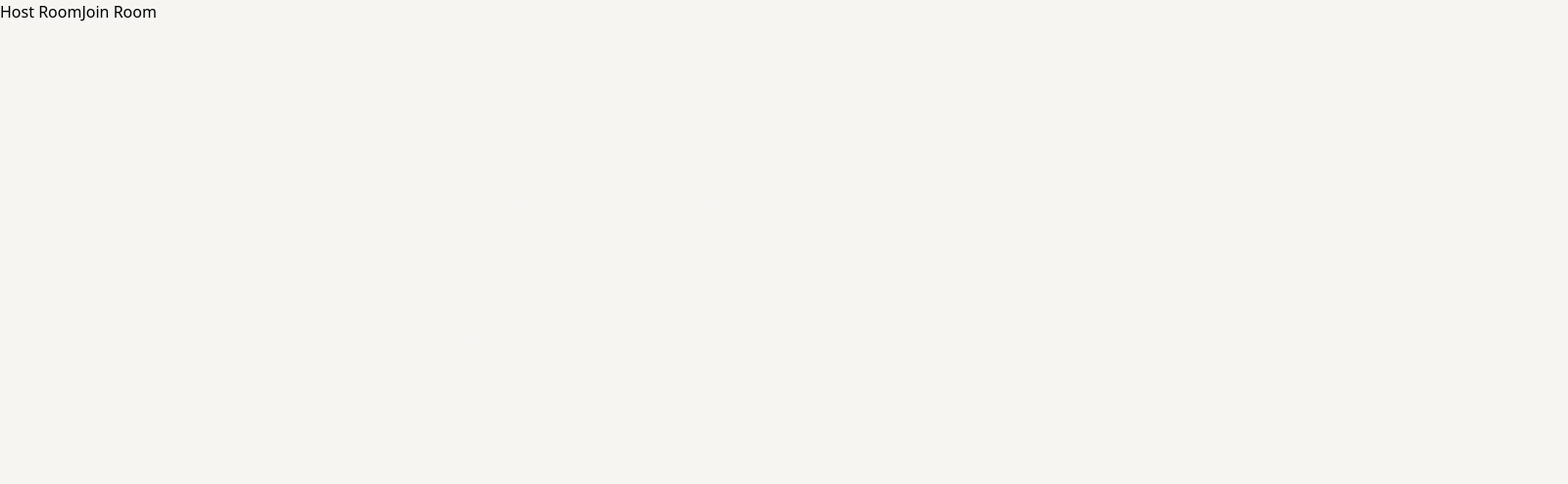
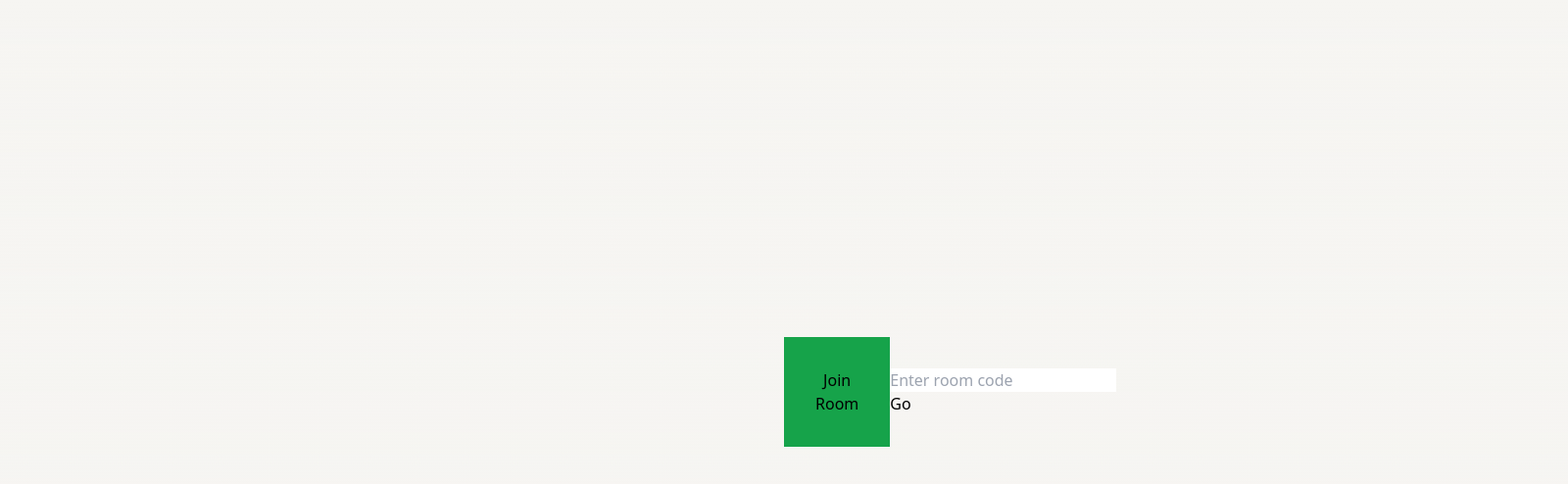
Before and after one commit to Neethesh26/WorkCo, a Next.js app in the folder workco/: page / in a window 1280 px wide. Both pictures are taken after a click on the button "Join Room". Shown: the top 494 px of the page at 98% size, 1600 px wide, since content can reach past the window. Built offline with nearby package versions, Linux system fonts and the light colour scheme; no server answers.

Commit message:
added client_redirect

```diff
--- a/workco/package.json
+++ b/workco/package.json
@@ -14,7 +14,8 @@
     "nookies": "^2.5.2",
     "react": "^18",
     "react-dom": "^18",
-    "react-firebase-hooks": "^5.1.1"
+    "react-firebase-hooks": "^5.1.1",
+    "react-router-dom": "^6.22.3"
   },
   "devDependencies": {
     "@ashthornton/asscroll": "^2.0.7",
--- /dev/null
+++ b/workco/src/app/actions/redirect.js
@@ -0,0 +1,7 @@
+'use server'
+
+import { redirect } from "next/navigation";
+
+export async function navigate(data) {
+    redirect(data)
+}
--- a/workco/src/app/components/HomePage.js
+++ b/workco/src/app/components/HomePage.js
@@ -1,8 +1,35 @@
+'use client'
+
+import { navigate } from "@/app/actions/redirect";
+import { useState } from "react";
+
 export default function HomePage() {
+    const hostBtnClick = () => {
+        const uuid = 1;
+        navigate(`/room/${uuid}`);
+    };
+
+    const [joinClicked, setJoinClicked] = useState(false);
+    const joinBtnClick = () => {
+        setJoinClicked(true);
+    };
+
+    const [code, setCode] = useState("");
+    const codeSubmit = (event) => {
+        event.preventDefault();
+        navigate(`/room/${code}`);
+    };
+
     return (
-        <div>
-            <button>Host Room</button>
-            <button>Join Room</button>
+        <div className="flex justify-between items-center h-screen px-[800px]">
+            {!joinClicked && <button className="bg-red-600 p-8" onClick={hostBtnClick}>Host Room</button>}
+            <button className="bg-green-600 p-8" onClick={joinBtnClick}>Join Room</button>
+            {joinClicked && (
+                <form onSubmit={codeSubmit}>
+                    <input type="text" placeholder="Enter room code" value={code} onChange={(e) => setCode(e.target.value)}/>
+                    <button type="submit">Go</button>
+                </form>
+            )}
         </div>
     );
 }
```
Also changed, not shown: 1 other file (tests, documents, lock files or other folders).
